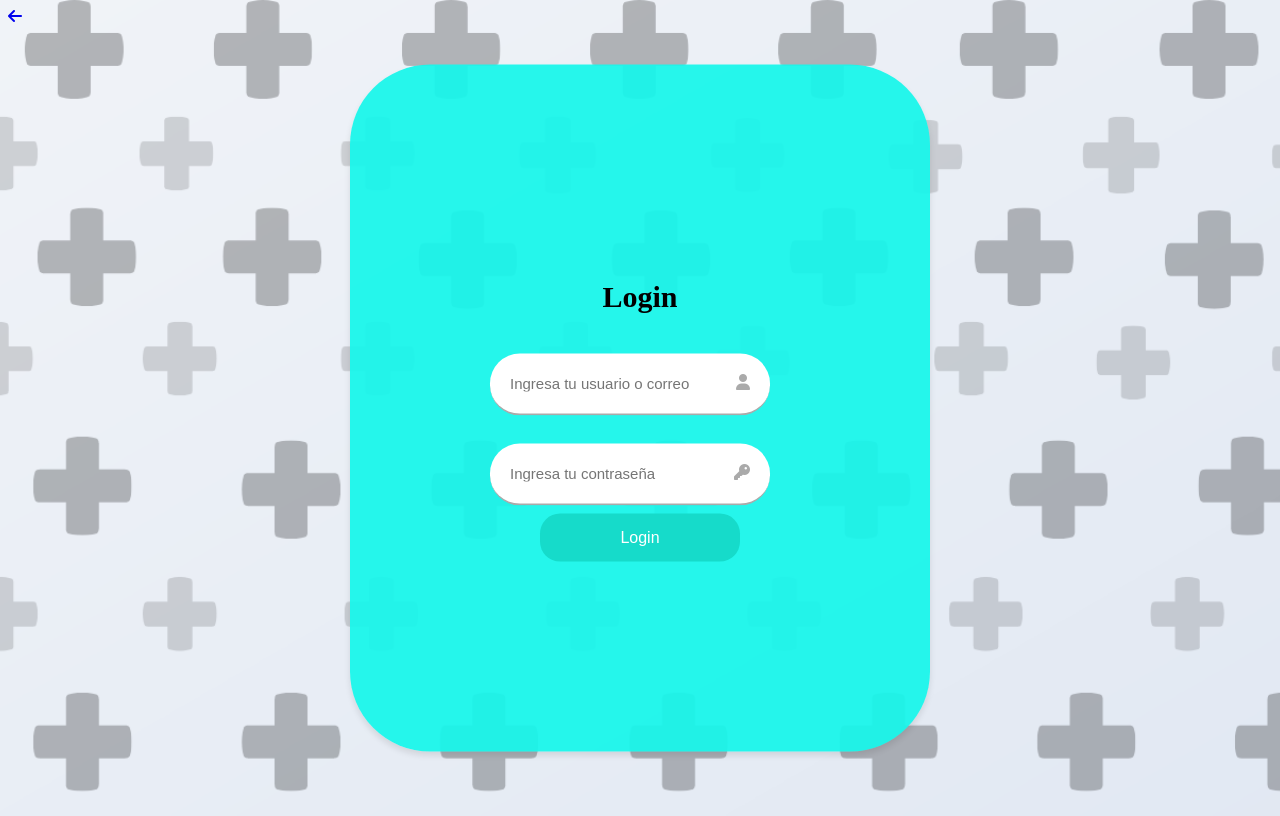
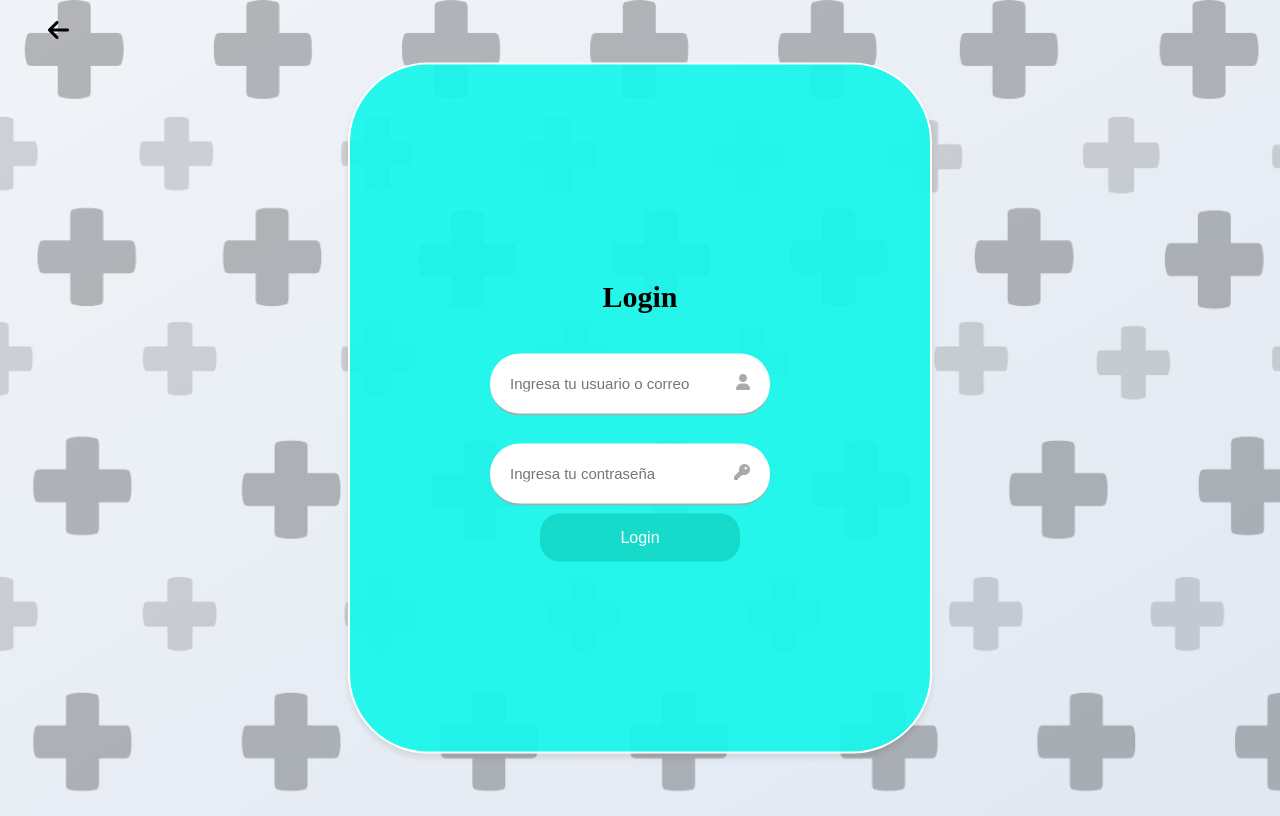
Before and after one commit to chui24/dicomve, a Flask app: page /login in a window 1280 px wide. Run offline with Flask 3, Linux system fonts and the light colour scheme; some libraries are stand-ins or nearby versions.

Commit message:
Ajustando estilos de los contenedores, fuentes de letras y la arrow icon que lleva al home para que el usuario no tenga que recargar la pagina.

```diff
--- a/static/css/home_view.css
+++ b/static/css/home_view.css
@@ -161,6 +161,6 @@ a{
 
 .abril-fatface-regular {
     font-family: 'Titan One', serif;
-    font-weight: 400;
+    font-weight: 800;
     font-style: normal;
 }
--- a/static/css/login_view.css
+++ b/static/css/login_view.css
@@ -17,9 +17,10 @@ body {
     transform: translate(-50%,-50%); /* Centra vertical y horizontalmente */
     z-index: 101; /* Índice z para estar sobre otros elementos */
     color: rgb(0, 0, 0); /* Color de texto */
-    background-color: rgba(22, 247, 235, 0.925); /* Fondo blanco */
+    background-color: rgba(22, 247, 235, 0.925); /* Agrega un fondo blanco transparente al contenedor */
     padding: 190px; /* Espaciado interno */
     border-radius: 80px; /* Bordes redondeados */
+    border: 2px solid #fff; /* Añade un borde blanco de 2px alrededor del contenedor */
     box-shadow: 0 4px 6px rgba(22, 6, 6, 0.1); /* Agrega una sombra suave al contenedor */
 }
 
@@ -113,19 +114,7 @@ body {
     font-style: normal;
 }*/
 
-/* Estilos para la fuente AbrilFatface-Regular.ttf */
-@font-face {
-    font-family: 'Abril Fatface';
-    src: url('/static/font/AbrilFatface-Regular.ttf') format('truetype');
-}
-
-.abril-fatface-regular {
-    font-family: 'Abril Fatface', serif;
-    font-weight: 400;
-    font-style: normal;
-}
-
-/* Estilos para la fuente TitanOne-Regular.ttf
+/* Estilos para la fuente TitanOne-Regular.ttf */
 @font-face {
     font-family: 'Titan One';
     src: url('/static/font/TitanOne-Regular.ttf') format('truetype');
@@ -135,4 +124,19 @@ body {
     font-family: 'Titan One', serif;
     font-weight: 400;
     font-style: normal;
-}*/
+}
+
+
+/* Icono de flecha para volver al home */
+.back_to_home {
+    position: absolute;
+    top: 10px;
+    left: 40px;
+    font-size: 24px;
+    color: black;
+    text-decoration: none;
+}
+
+.back_to_home i {
+    color: #000;
+}
```
Also changed, not shown: static/css/register_view.css (+29 -0 lines).
